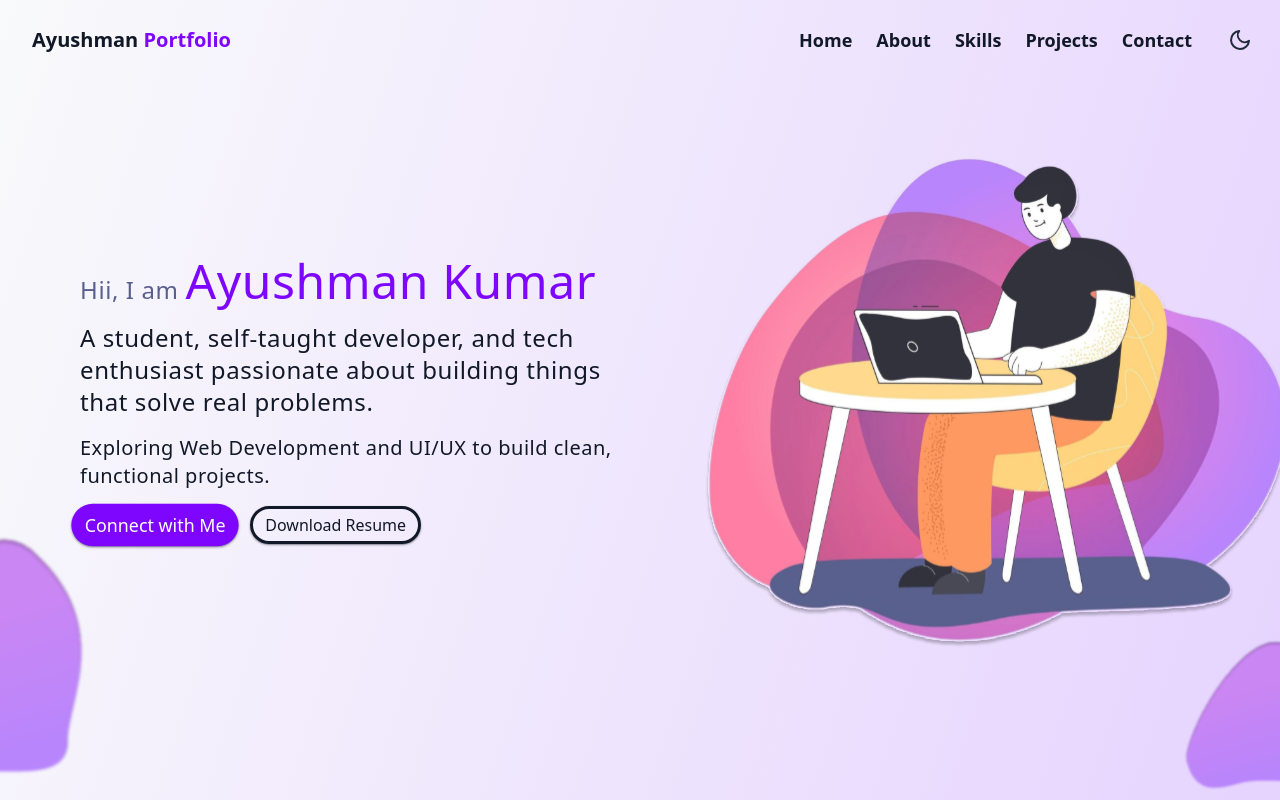
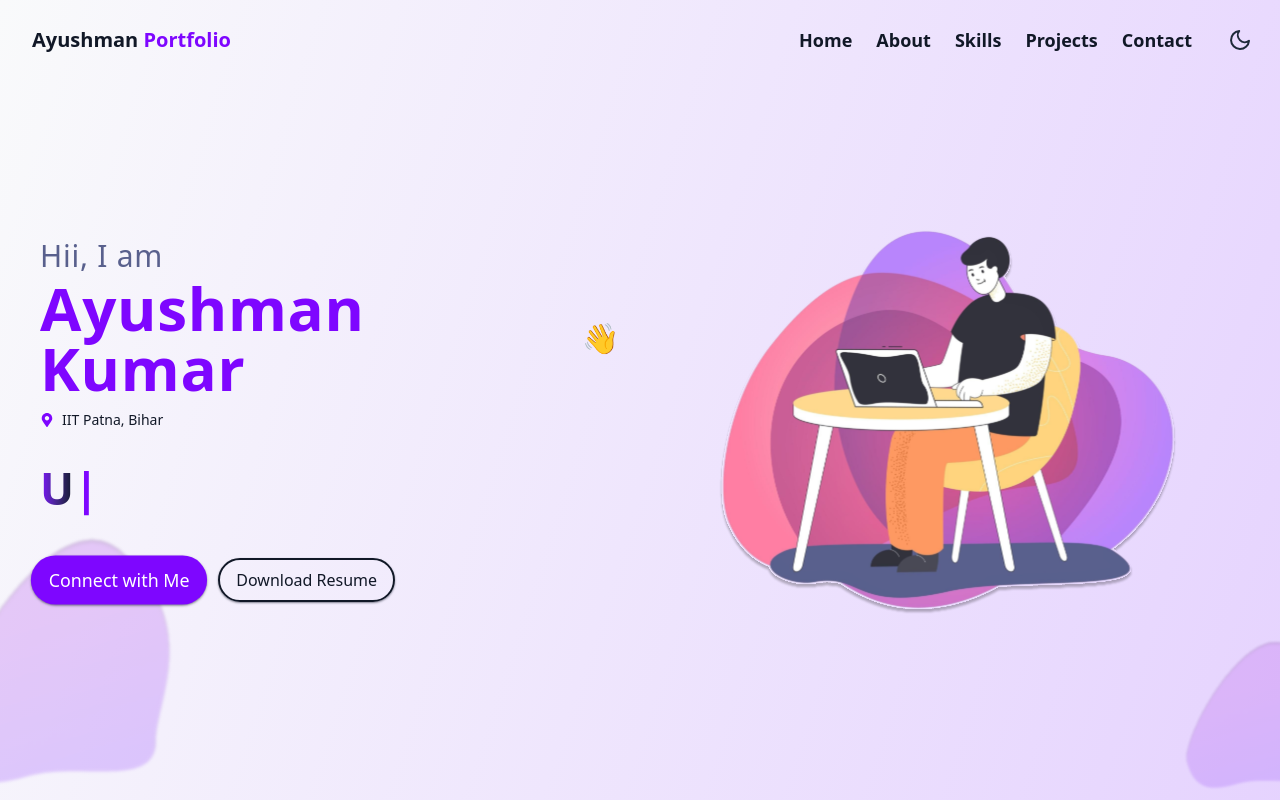
Before and after one commit to Ayushman404/Portfolio-Site, a React (Vite) app: page / in a window 1280 px wide. Shown: the top 800 px of the page. Built offline with nearby package versions, Linux system fonts and the light colour scheme.

Commit message:
modifying some details

```diff
--- a/package.json
+++ b/package.json
@@ -19,7 +19,8 @@
     "react-dom": "^19.1.0",
     "react-icons": "^5.5.0",
     "react-router-dom": "^7.6.1",
-    "tailwindcss": "^4.1.7"
+    "tailwindcss": "^4.1.7",
+    "typed.js": "^2.1.0"
   },
   "devDependencies": {
     "@eslint/js": "^9.25.0",
--- a/src/pages/Home.jsx
+++ b/src/pages/Home.jsx
@@ -1,7 +1,8 @@
-import React, { use } from "react";
+import React, { useEffect, useRef } from "react";
 import { gsap } from "gsap";
 import { useGSAP } from '@gsap/react';
-import { ScrollTrigger } from "gsap/ScrollTrigger";
+import Typed from "typed.js";
+import { FaMapMarkerAlt } from "react-icons/fa";
 import About from "./About";
 import SkillPage from "./skillPage";
 import Projects from "./Projects";
@@ -9,9 +10,8 @@ import Contact from "./Contact";
 
 gsap.registerPlugin(useGSAP);
 
-
-
 function Home() {
+  const typedEl = useRef(null);
 
   useGSAP(() => {
     gsap.fromTo(
@@ -27,87 +27,125 @@ function Home() {
         stagger: 0.2,
       }
     );
+
     gsap.from(".heroImg", {
       opacity: 0,
       x: 100,
-      // filter: "blur(5px)",
       rotateY: 50,
-      // rotateX: 90,
       duration: 0.5,
       ease: "power2.out",
-    })
+    });
 
-    gsap.to(".connectBtn",{
+    gsap.to(".connectBtn", {
       scale: 1.2,
       duration: 1,
       yoyo: true,
       repeat: -1,
-    })
+    });
+  }, []);
 
+  useEffect(() => {
+    const typed = new Typed(typedEl.current, {
+      strings: [
+        "Full Stack Developer",
+        "Creative Coder",
+        "UI/UX Explorer",
+        "Student @ IIT Patna",
+        "Problem Solver"
+      ],
+      typeSpeed: 60,
+      backSpeed: 35,
+      backDelay: 1000,
+      loop: true,
+      showCursor: true,
+      cursorChar: "|"
+    });
 
-
+    return () => typed.destroy();
   }, []);
 
   return (
     <>
-      <section id="home">
+      <style>
+        {`
+          .animate-wave {
+            display: inline-block;
+          }
+          .animate-wave:hover {
+            animation: wave 2s infinite;
+            transform-origin: 70% 70%;
+          }
+          @keyframes wave {
+            0% { transform: rotate(0.0deg); }
+            10% { transform: rotate(14.0deg); }
+            20% { transform: rotate(-8.0deg); }
+            30% { transform: rotate(14.0deg); }
+            40% { transform: rotate(-4.0deg); }
+            50% { transform: rotate(10.0deg); }
+            60% { transform: rotate(0.0deg); }
+            100% { transform: rotate(0.0deg); }
+          }
+        `}
+      </style>
+
+      <section id="home" className="relative overflow-hidden">
         <img
           src="./leftBlob.svg"
           alt="leftBlob"
-          className="absolute top-[67vh] -left-22 w-[250px] h-[250px]"
+          className="absolute top-[67vh] left-0 w-[250px] h-[250px] opacity-40 z-0"
         />
         <img
           src="./rightBlob.svg"
-          alt="leftBlob"
-          className="absolute top-[80vh] -right-0 w-[150px] h-[150px]"
+          alt="rightBlob"
+          className="absolute top-[80vh] right-0 w-[150px] h-[150px] opacity-40 z-0"
         />
 
-        <div className="h-[100vh] w-full flex flex-col items-center  justify-evenly sm:justify-center sm:flex-row md:ml-4 sm:ml-3 lg:ml-10">
-          <div id="heroContainer" className="flex flex-col gap-4 justify-center items-start w-[80%] sm:w-[50%] h-[60%] px-10">
-            <h1 className="heroContainer text-border tracking-wide text-md sm:xl lg:text-2xl  text-nowrap font-roboto font-medium">
-              Hii, I am{"  "}
-              <span className="text-primary-text text-2xl lg:text-5xl">
+        <div className="min-h-screen w-full flex flex-col-reverse md:flex-row items-center justify-center gap-10 px-6 md:px-10 pt-10 z-10 relative">
+          <div id="heroContainer" className="flex flex-col gap-3 justify-center items-center md:items-start w-full md:w-1/2 text-center md:text-left">
+            <h1 className="heroContainer text-border tracking-wide text-md sm:text-xl lg:text-3xl font-roboto font-medium">
+              Hii, I am
+              <span className="block text-primary-text text-4xl sm:text-5xl lg:text-6xl font-bold mt-1 flex justify-center md:justify-start items-center gap-2">
                 Ayushman Kumar
+                <span className="text-xl sm:text-2xl lg:text-3xl cursor-pointer animate-wave">👋</span>
               </span>
             </h1>
 
-            <h2 className="heroContainer text-secondary-text tracking-wide text-md sm:xl lg:text-2xl font-roboto font-medium">
-              A student, self-taught developer, and tech enthusiast passionate
-              about building things that solve real problems.
-            </h2>
+            <div className="heroContainer flex items-center justify-center md:justify-start text-secondary-text gap-2 text-sm opacity-70">
+              <FaMapMarkerAlt className="text-primary-text" />
+              <span className="text-xs sm:text-sm">IIT Patna, Bihar</span>
+            </div>
 
-            <h4 className="heroContainer text-secondary-text tracking-wide text-[14px] sm:lg lg:text-xl font-roboto font-regular">
-              Exploring Web Development and UI/UX to build clean, functional projects.
-            </h4>
+            <div className="heroContainer text-[22px] sm:text-[32px] lg:text-[45px] text-primary-text font-bold mt-3">
+              <span
+                ref={typedEl}
+                className="typedText bg-clip-text text-transparent bg-gradient-to-r from-primary-text to-secondary-text"
+              ></span>
+            </div>
 
-
-            <div className="heroContainer heroBtn flex flex-col sm:flex-row gap-3 sm:gap-5 text-md text-nowrap">
-              <button className="connectBtn bg-primary-text text-white px-3 py-1 rounded-4xl cursor-pointer
-              hover:scale-102 hover:brightness-95 transition-all duration-300 z-10 shadow-xs shadow-secondary-text/50">Connect with Me</button>
-              <button className="bg-tranparent border-3 inset-3 border-secondary-text text-secondary-text px-3 py-1 rounded-4xl cursor-pointer
-              hover:scale-102 hover:brightness-95 transition-all duration-300 z-10 shadow-xs shadow-secondary-text/50">Download Resume</button>
+            <div className="heroContainer heroBtn flex flex-col sm:flex-row gap-3 sm:gap-5 text-md mt-6">
+              <button className="connectBtn bg-primary-text text-white px-4 py-2 rounded-4xl cursor-pointer hover:scale-102 hover:brightness-95 transition-all duration-300 z-10 shadow-xs shadow-secondary-text/50">
+                Connect with Me
+              </button>
+              <button className="bg-transparent border-2 border-secondary-text text-secondary-text px-4 py-2 rounded-4xl cursor-pointer hover:scale-102 hover:brightness-95 transition-all duration-300 z-10 shadow-xs shadow-secondary-text/50">
+                Download Resume
+              </button>
             </div>
           </div>
 
-          <div
-            className="heroImg overflow-hidden w-[50%] flex justify-center items-center  transition-all duration-300
-          "
-          >
+          <div className="heroImg w-full md:w-1/2 flex justify-center items-center">
             <img
               src="./heroImage.svg"
               alt="Hero Image"
-              className="heroImg w-[100%] h-[100%] text-shadow-lg"
+              className="w-[80%] sm:w-[60%] md:w-[85%] lg:w-[90%] max-w-[500px] h-auto object-contain"
             />
           </div>
         </div>
-        {/* <hr className="w-[80%] sm:w-[50%] h-[1px] bg-secondary-text mx-auto" /> */}
       </section>
 
       <About />
-
       <SkillPage />
       <Projects />
-      <Contact  />
+      <Contact />
     </>
   );
 }
```
Also changed, not shown: 1 other file (tests, documents, lock files or other folders).
